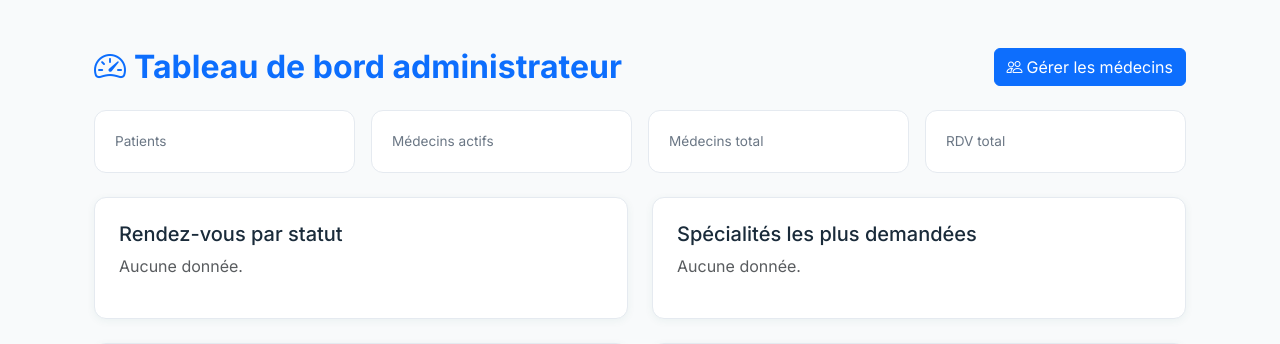
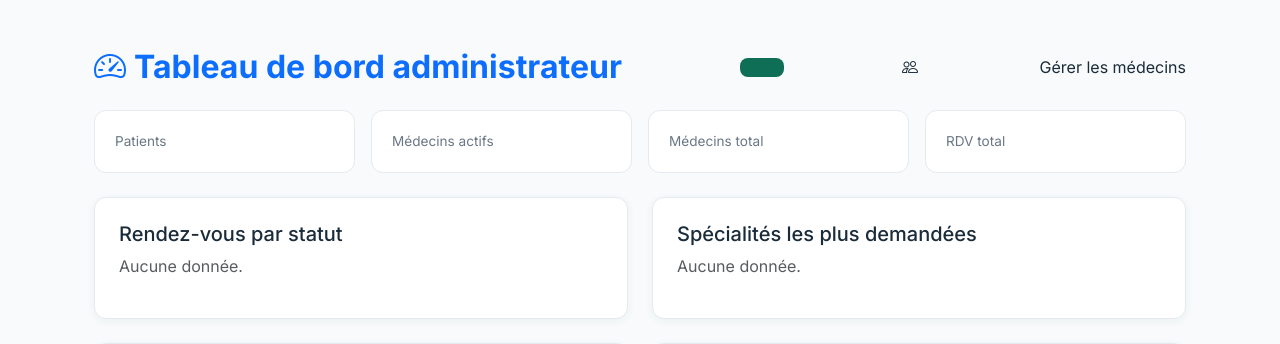
Before and after one commit to ouakiloumaima9-spec/medibook-django, a Django app: template templates/dashboard/admin.html in a window 1280 px wide. Shown: the part 63-407 px from the top of the page. Run offline with Django 5.2, Linux system fonts and the light colour scheme; the template is opened without the code that fills it, so the values that code supplies are empty.

Commit message:
fix: apply medibook green style to admin doctor pages

```diff
--- a/templates/dashboard/admin.html
+++ b/templates/dashboard/admin.html
@@ -6,8 +6,8 @@
   <div class="d-flex justify-content-between align-items-center mb-4">
     <h2 class="fw-bold text-primary mb-0">
       <i class="bi bi-speedometer2 me-2"></i>Tableau de bord administrateur
-    </h2>
-    <a href="{% url 'doctors:admin_list' %}" class="btn btn-primary">
+    </h2><a href="{% url 'doctors:admin_list' %}" class="btn btn-mb-primary"></a>
+
       <i class="bi bi-people me-1"></i>Gérer les médecins
     </a>
   </div>
```
